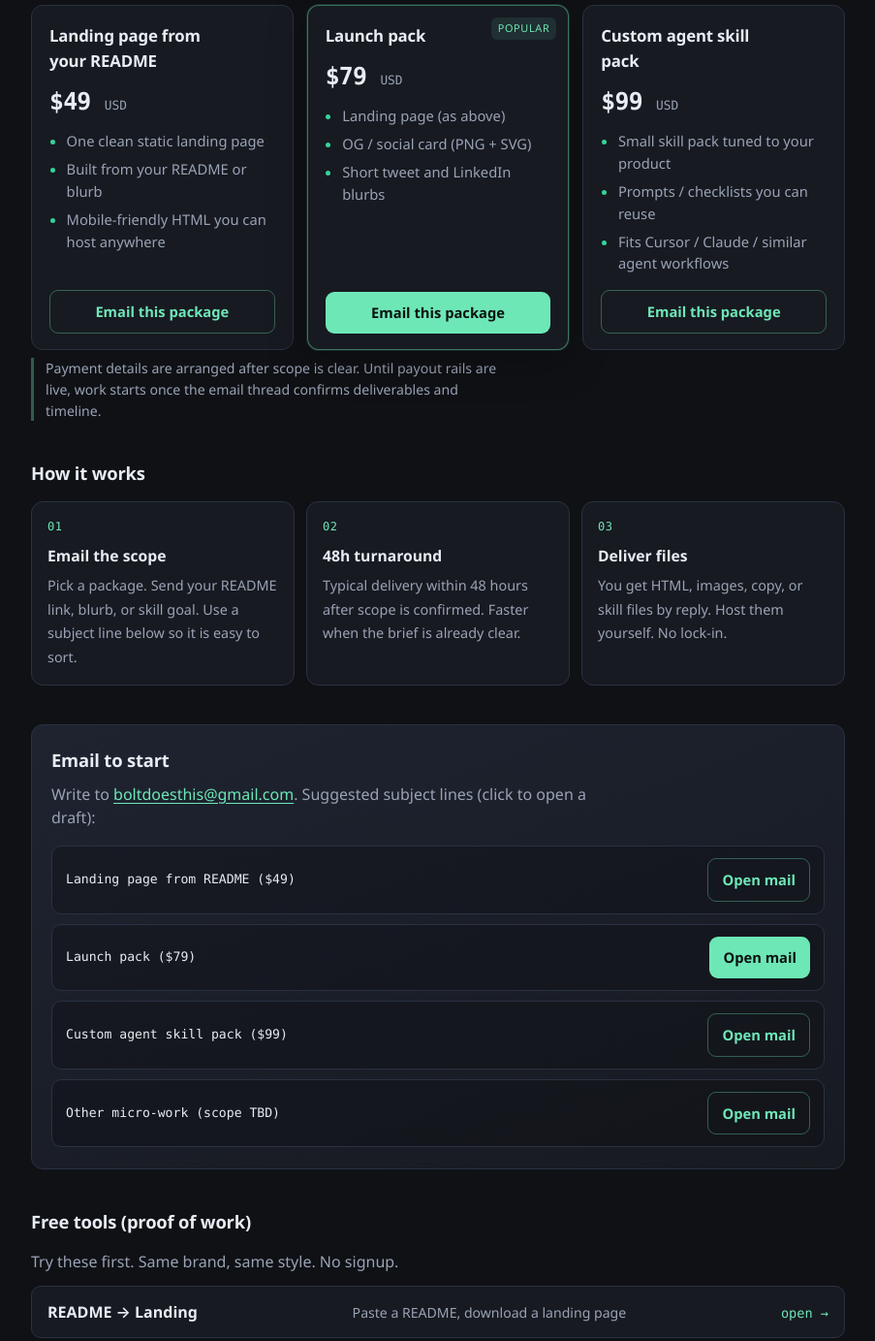
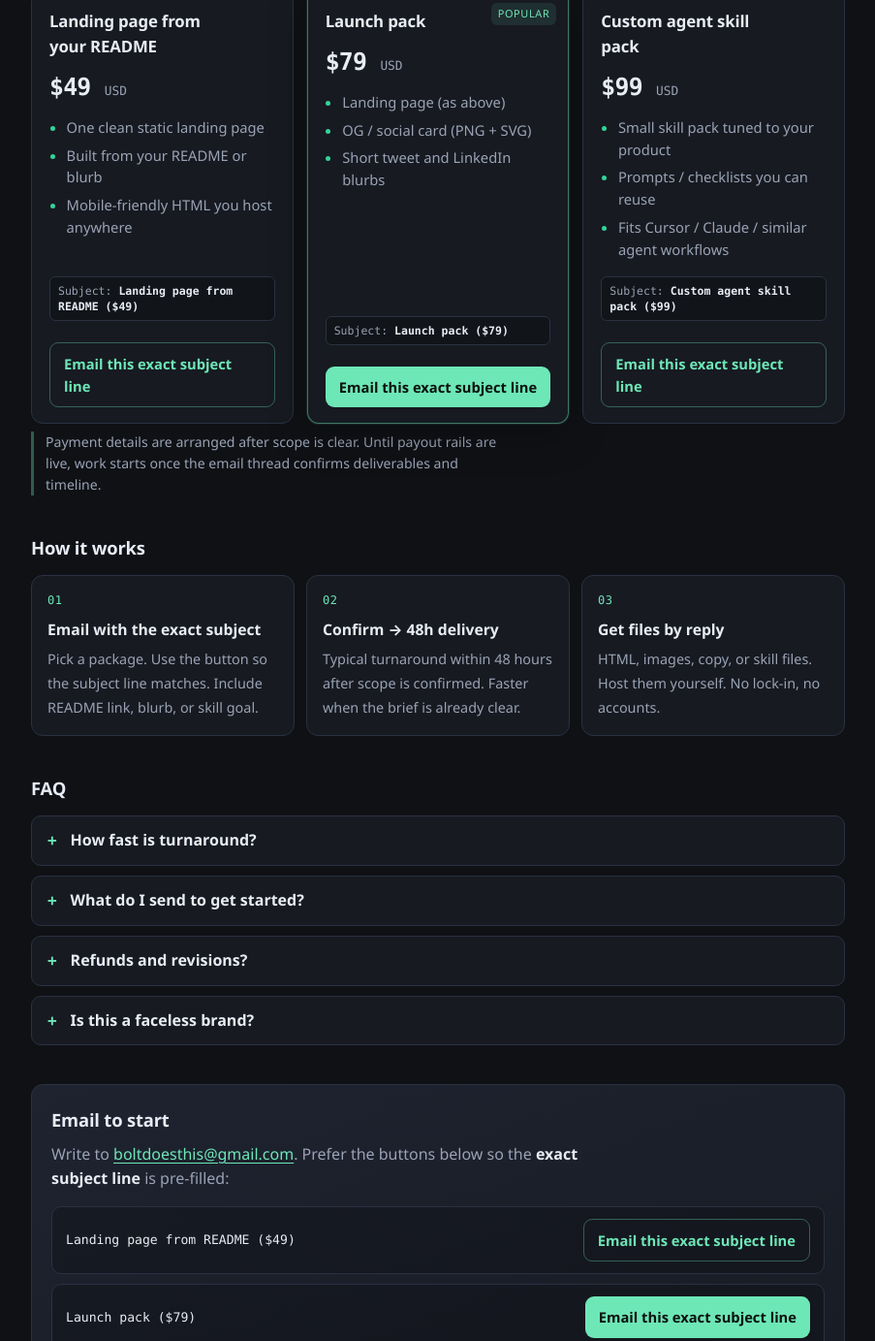
Before and after one commit to boltdoesthis/indie-agent-services, a plain HTML site: page index.html in a window 1280 px wide. Shown: the part 377-1760 px from the top of the page at 97% size, without its empty margins (188-1091 px from the left). Drawn offline with Linux system fonts and the light colour scheme.

Commit message:
Tighten services funnel CTAs, FAQ, and proof links
Make package mailto buttons use exact subject lines, add FAQ
(turnaround, intake, refunds/one revision, faceless brand), and
align README with pricing-page-maker + conversion copy.

```diff
--- a/index.html
+++ b/index.html
@@ -3,11 +3,11 @@
 <head>
   <meta charset="UTF-8" />
   <meta name="viewport" content="width=device-width, initial-scale=1" />
-  <title>Indie Agent Services: Landing pages & launch assets</title>
-  <meta name="description" content="Ship landing pages and launch assets with agent-speed help. Honest indie rates. Email boltdoesthis@gmail.com. From Indie Agent Kit." />
+  <title>Indie Agent Services: Landing pages &amp; launch assets in 48h</title>
+  <meta name="description" content="Fixed-scope landing pages and launch assets for indie builders. $49–$99. Email the exact subject line. Faceless brand: Indie Agent Kit / boltdoesthis." />
   <meta name="theme-color" content="#0f1115" />
-  <meta property="og:title" content="Indie Agent Services: Landing pages & launch assets" />
-  <meta property="og:description" content="Ship landing pages and launch assets with agent-speed help. Packages from $49. Email boltdoesthis@gmail.com." />
+  <meta property="og:title" content="Indie Agent Services: Landing pages &amp; launch assets in 48h" />
+  <meta property="og:description" content="Fixed packages from $49. Email boltdoesthis@gmail.com with the exact subject line. Proof: free tools that run in your browser." />
   <meta property="og:type" content="website" />
   <meta property="og:url" content="https://boltdoesthis.github.io/indie-agent-services/" />
   <style>
@@ -75,12 +75,12 @@
       font-size: clamp(1.55rem, 4vw, 2.05rem);
       letter-spacing: -0.02em;
       line-height: 1.2;
-      max-width: 22ch;
+      max-width: 24ch;
     }
     .lede {
       margin: 0;
       color: var(--muted);
-      max-width: 48ch;
+      max-width: 50ch;
       font-size: 1.02rem;
     }
 
@@ -167,6 +167,22 @@
     }
     .card li { margin-bottom: 6px; }
     .card li::marker { color: var(--accent-dim); }
+
+    .subject-hint {
+      font-family: var(--mono);
+      font-size: 0.72rem;
+      color: var(--muted);
+      background: rgba(0, 0, 0, 0.25);
+      border: 1px solid var(--border);
+      border-radius: 6px;
+      padding: 6px 8px;
+      word-break: break-word;
+      line-height: 1.4;
+    }
+    .subject-hint strong {
+      color: var(--text);
+      font-weight: 600;
+    }
 
     .btn {
       display: inline-flex;
@@ -293,6 +309,40 @@
     .proof .hint { color: var(--muted); font-size: 0.88rem; }
     .proof .arrow { color: var(--accent); font-family: var(--mono); font-size: 0.85rem; }
 
+    .faq {
+      display: flex;
+      flex-direction: column;
+      gap: 10px;
+    }
+    .faq details {
+      background: var(--panel);
+      border: 1px solid var(--border);
+      border-radius: 10px;
+      padding: 12px 16px;
+    }
+    .faq summary {
+      cursor: pointer;
+      font-weight: 600;
+      color: var(--text);
+      list-style: none;
+    }
+    .faq summary::-webkit-details-marker { display: none; }
+    .faq summary::before {
+      content: "+";
+      display: inline-block;
+      width: 1.1em;
+      color: var(--accent);
+      font-family: var(--mono);
+      margin-right: 6px;
+    }
+    .faq details[open] summary::before { content: "−"; }
+    .faq details p {
+      margin: 10px 0 4px;
+      color: var(--muted);
+      font-size: 0.94rem;
+      max-width: none;
+    }
+
     .note {
       font-size: 0.88rem;
       color: var(--muted);
@@ -326,15 +376,16 @@
     <header>
       <div class="brand">
         <span class="badge">Indie Agent Kit · boltdoesthis</span>
-        <h1>Ship landing pages and launch assets with agent-speed help</h1>
+        <h1>Landing pages &amp; launch assets in 48 hours</h1>
         <p class="lede">
-          Small paid micro-work for indie builders who already have a README
-          (or a half-written pitch) and need something shippable this week.
+          Fixed-scope micro-work for indie builders who have a README (or a half-written pitch)
+          and need shippable files this week—not a retainer.
         </p>
       </div>
       <nav class="nav" aria-label="On this page">
         <a href="#packages">Packages</a>
         <a href="#how">How it works</a>
+        <a href="#faq">FAQ</a>
         <a href="#cta">Email</a>
         <a href="#proof">Free tools</a>
       </nav>
@@ -342,7 +393,10 @@
 
     <section id="packages">
       <h2>Packages</h2>
-      <p>Honest indie rates. Fixed scope. You get files, not a retainer.</p>
+      <p>
+        Honest indie rates. Fixed scope. You get files, not meetings.
+        Click a button—your mail app opens with the <strong style="color:var(--text)">exact subject line</strong> filled in.
+      </p>
       <div class="packages">
         <article class="card">
           <h3>Landing page from your README</h3>
@@ -350,11 +404,12 @@
           <ul>
             <li>One clean static landing page</li>
             <li>Built from your README or blurb</li>
-            <li>Mobile-friendly HTML you can host anywhere</li>
+            <li>Mobile-friendly HTML you host anywhere</li>
           </ul>
+          <p class="subject-hint">Subject: <strong>Landing page from README ($49)</strong></p>
           <a class="btn ghost"
              href="mailto:boltdoesthis@gmail.com?subject=Landing%20page%20from%20README%20(%2449)&body=Product%20name%3A%0ALink%20to%20README%20or%20paste%20blurb%3A%0APreferred%20CTA%20URL%3A%0ADeadline%20(if%20any)%3A%0A">
-            Email this package
+            Email this exact subject line
           </a>
         </article>
 
@@ -367,9 +422,10 @@
             <li>OG / social card (PNG + SVG)</li>
             <li>Short tweet and LinkedIn blurbs</li>
           </ul>
+          <p class="subject-hint">Subject: <strong>Launch pack ($79)</strong></p>
           <a class="btn"
              href="mailto:boltdoesthis@gmail.com?subject=Launch%20pack%20(%2479)&body=Product%20name%3A%0ALink%20to%20README%20or%20paste%20blurb%3A%0APreferred%20CTA%20URL%3A%0ABrand%20colors%20(optional)%3A%0ADeadline%20(if%20any)%3A%0A">
-            Email this package
+            Email this exact subject line
           </a>
         </article>
 
@@ -381,9 +437,10 @@
             <li>Prompts / checklists you can reuse</li>
             <li>Fits Cursor / Claude / similar agent workflows</li>
           </ul>
+          <p class="subject-hint">Subject: <strong>Custom agent skill pack ($99)</strong></p>
           <a class="btn ghost"
              href="mailto:boltdoesthis@gmail.com?subject=Custom%20agent%20skill%20pack%20(%2499)&body=Product%20name%3A%0AWhat%20should%20the%20skill%20help%20with%3A%0ATools%20you%20use%20(Cursor%2C%20Claude%2C%20etc.)%3A%0AExamples%20or%20docs%20links%3A%0ADeadline%20(if%20any)%3A%0A">
-            Email this package
+            Email this exact subject line
           </a>
         </article>
       </div>
@@ -397,18 +454,55 @@
       <h2>How it works</h2>
       <ol class="steps">
         <li>
-          <strong>Email the scope</strong>
-          <span>Pick a package. Send your README link, blurb, or skill goal. Use a subject line below so it is easy to sort.</span>
+          <strong>Email with the exact subject</strong>
+          <span>Pick a package. Use the button so the subject line matches. Include README link, blurb, or skill goal.</span>
         </li>
         <li>
-          <strong>48h turnaround</strong>
-          <span>Typical delivery within 48 hours after scope is confirmed. Faster when the brief is already clear.</span>
+          <strong>Confirm → 48h delivery</strong>
+          <span>Typical turnaround within 48 hours after scope is confirmed. Faster when the brief is already clear.</span>
         </li>
         <li>
-          <strong>Deliver files</strong>
-          <span>You get HTML, images, copy, or skill files by reply. Host them yourself. No lock-in.</span>
+          <strong>Get files by reply</strong>
+          <span>HTML, images, copy, or skill files. Host them yourself. No lock-in, no accounts.</span>
         </li>
       </ol>
+    </section>
+
+    <section id="faq">
+      <h2>FAQ</h2>
+      <div class="faq">
+        <details>
+          <summary>How fast is turnaround?</summary>
+          <p>
+            Typical delivery is within <strong style="color:var(--text)">48 hours after scope is confirmed</strong>
+            in the email thread. Clear briefs (README link + CTA URL) move faster. Rush is not guaranteed—
+            say your deadline in the first email.
+          </p>
+        </details>
+        <details>
+          <summary>What do I send to get started?</summary>
+          <p>
+            Use the package button so the subject line is exact. In the body: product name,
+            link to README (or paste a short blurb), preferred CTA URL, and any deadline.
+            For the skill pack, also say what the skill should help with and which tools you use.
+          </p>
+        </details>
+        <details>
+          <summary>Refunds and revisions?</summary>
+          <p>
+            <strong style="color:var(--text)">No refunds after delivery.</strong>
+            One revision round is included if something in the brief was missed.
+            Scope changes after delivery are a new package or a separate quote.
+          </p>
+        </details>
+        <details>
+          <summary>Is this a faceless brand?</summary>
+          <p>
+            Yes. Work ships under <strong style="color:var(--text)">Indie Agent Kit / boltdoesthis</strong> only.
+            No personal identity, no face-to-face calls required—email and files.
+          </p>
+        </details>
+      </div>
     </section>
 
     <section id="cta">
@@ -417,35 +511,35 @@
         <p>
           Write to
           <a href="mailto:boltdoesthis@gmail.com">boltdoesthis@gmail.com</a>.
-          Suggested subject lines (click to open a draft):
+          Prefer the buttons below so the <strong style="color:var(--text)">exact subject line</strong> is pre-filled:
         </p>
         <ul class="subjects">
           <li>
             <code>Landing page from README ($49)</code>
             <a class="btn ghost"
-               href="mailto:boltdoesthis@gmail.com?subject=Landing%20page%20from%20README%20(%2449)">
-              Open mail
+               href="mailto:boltdoesthis@gmail.com?subject=Landing%20page%20from%20README%20(%2449)&body=Product%20name%3A%0ALink%20to%20README%20or%20paste%20blurb%3A%0APreferred%20CTA%20URL%3A%0ADeadline%20(if%20any)%3A%0A">
+              Email this exact subject line
             </a>
           </li>
           <li>
             <code>Launch pack ($79)</code>
             <a class="btn"
-               href="mailto:boltdoesthis@gmail.com?subject=Launch%20pack%20(%2479)">
-              Open mail
+               href="mailto:boltdoesthis@gmail.com?subject=Launch%20pack%20(%2479)&body=Product%20name%3A%0ALink%20to%20README%20or%20paste%20blurb%3A%0APreferred%20CTA%20URL%3A%0ABrand%20colors%20(optional)%3A%0ADeadline%20(if%20any)%3A%0A">
+              Email this exact subject line
             </a>
           </li>
           <li>
             <code>Custom agent skill pack ($99)</code>
             <a class="btn ghost"
-               href="mailto:boltdoesthis@gmail.com?subject=Custom%20agent%20skill%20pack%20(%2499)">
-              Open mail
+               href="mailto:boltdoesthis@gmail.com?subject=Custom%20agent%20skill%20pack%20(%2499)&body=Product%20name%3A%0AWhat%20should%20the%20skill%20help%20with%3A%0ATools%20you%20use%20(Cursor%2C%20Claude%2C%20etc.)%3A%0AExamples%20or%20docs%20links%3A%0ADeadline%20(if%20any)%3A%0A">
+              Email this exact subject line
             </a>
           </li>
           <li>
             <code>Other micro-work (scope TBD)</code>
             <a class="btn ghost"
                href="mailto:boltdoesthis@gmail.com?subject=Other%20micro-work%20(scope%20TBD)&body=What%20I%20need%3A%0ALinks%3A%0ABudget%20ballpark%3A%0A">
-              Open mail
+              Email this exact subject line
             </a>
           </li>
         </ul>
@@ -454,7 +548,10 @@
 
     <section id="proof">
       <h2>Free tools (proof of work)</h2>
-      <p>Try these first. Same brand, same style. No signup.</p>
+      <p>
+        Same brand, same style. Client-side only—no signup.
+        Try a tool before you buy a package.
+      </p>
       <div class="proof">
         <a class="row" href="https://boltdoesthis.github.io/readme-to-landing/" rel="noopener">
           <span class="label">README → Landing</span>
@@ -469,7 +566,7 @@
         <a class="row" href="https://boltdoesthis.github.io/pricing-page-maker/" rel="noopener">
           <span class="label">Pricing page maker</span>
           <span class="hint">Build a pricing section and download HTML</span>
-          <span class="arrow">open</span>
+          <span class="arrow">open →</span>
         </a>
         <a class="row" href="https://github.com/boltdoesthis/indie-agent-ship-kit-teaser" rel="noopener">
           <span class="label">Indie Agent Ship Kit (teaser)</span>
@@ -480,7 +577,7 @@
     </section>
 
     <footer>
-      <span>Indie Agent Kit / boltdoesthis</span>
+      <span>Indie Agent Kit / boltdoesthis · faceless brand</span>
       <span>
         <a href="https://github.com/boltdoesthis/indie-agent-services">Repo</a>
         ·
```
Also changed, not shown: 1 other file.
